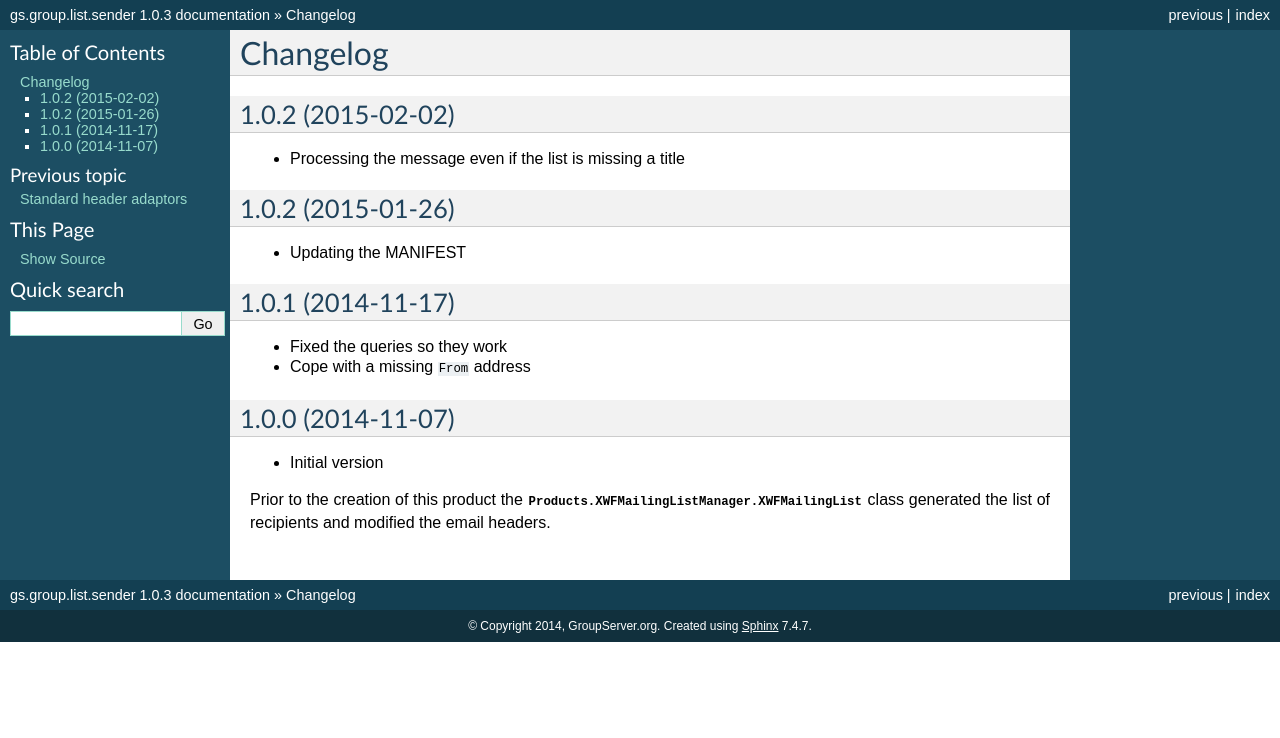
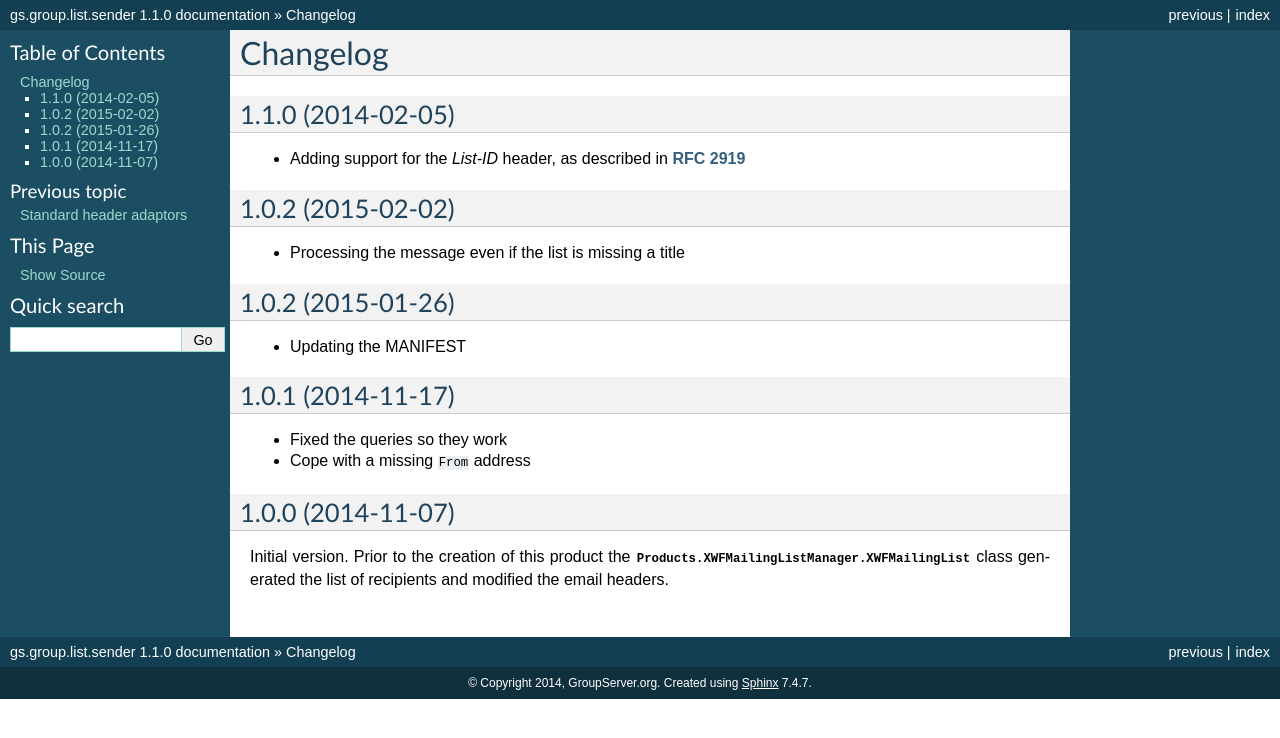
Before and after one commit to groupserver/gs.group.list.sender, a Sphinx documentation site: the page built from docs/HISTORY.rst, in a window 1280 px wide. Shown: the top 738 px of the page. Built offline with Sphinx 7.4.7, drawn with Linux system fonts in a browser that asks for light colours.

Commit message:
Adding the documentation for the new List-ID header.

```diff
--- a/docs/HISTORY.rst
+++ b/docs/HISTORY.rst
@@ -1,11 +1,17 @@
 Changelog
 =========
+
+1.1.0 (2014-02-05)
+------------------
+
+* Adding support for the :mailheader:`List-ID` header, as
+  described in :rfc:`2919`
+
 
 1.0.2 (2015-02-02)
 ------------------
 
 * Processing the message even if the list is missing a title
-
 
 1.0.2 (2015-01-26)
 ------------------
@@ -21,8 +27,6 @@ Changelog
 1.0.0 (2014-11-07)
 ------------------
 
-* Initial version
-
-Prior to the creation of this product the
+Initial version. Prior to the creation of this product the
 :class:`Products.XWFMailingListManager.XWFMailingList` class
 generated the list of recipients and modified the email headers.
--- a/version.py
+++ b/version.py
@@ -1,5 +1,5 @@
 # -*- coding: utf-8 -*-
-version = '1.0.3'
+version = '1.1.0'
 release = False
 
 #--------------------------------------------------------------------------#
```
Also changed, not shown: docs/headers.rst (+8 -8 lines), docs/standard.rst (+9 -8 lines), 1 other file.
